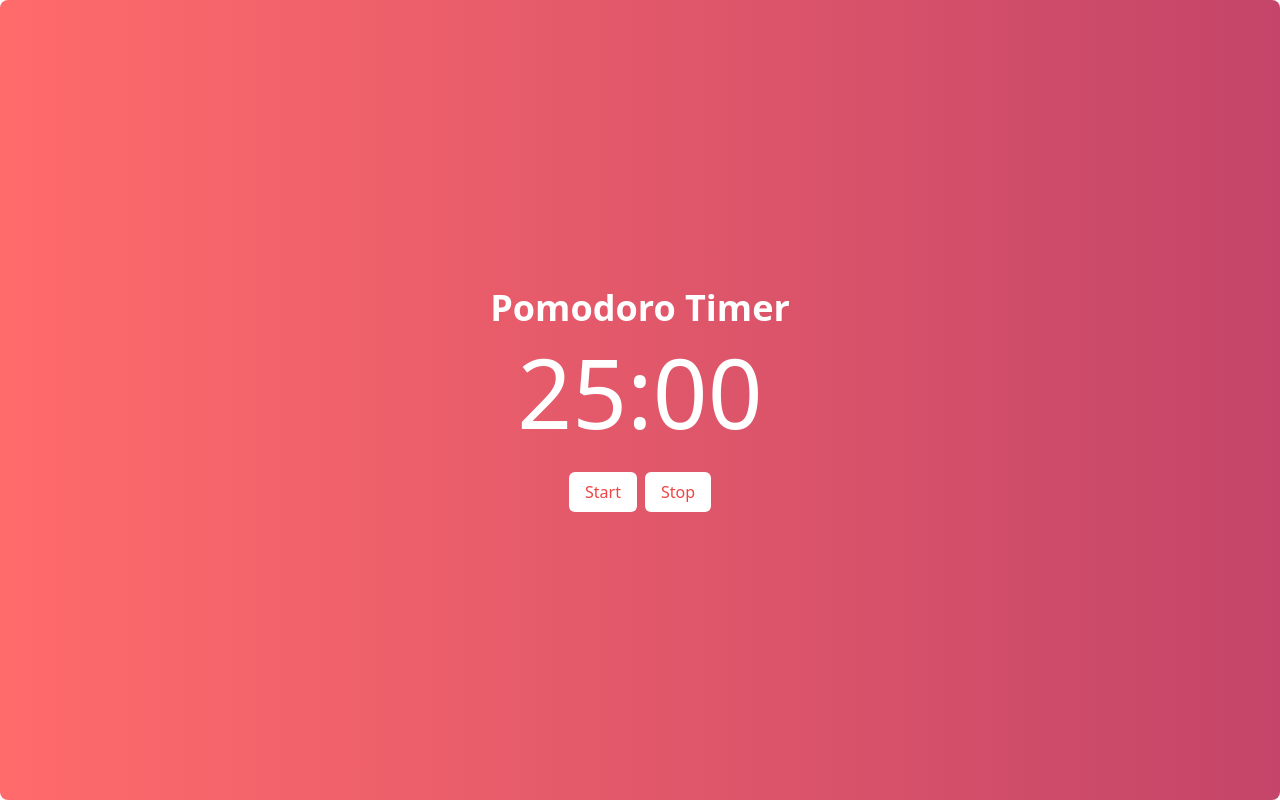
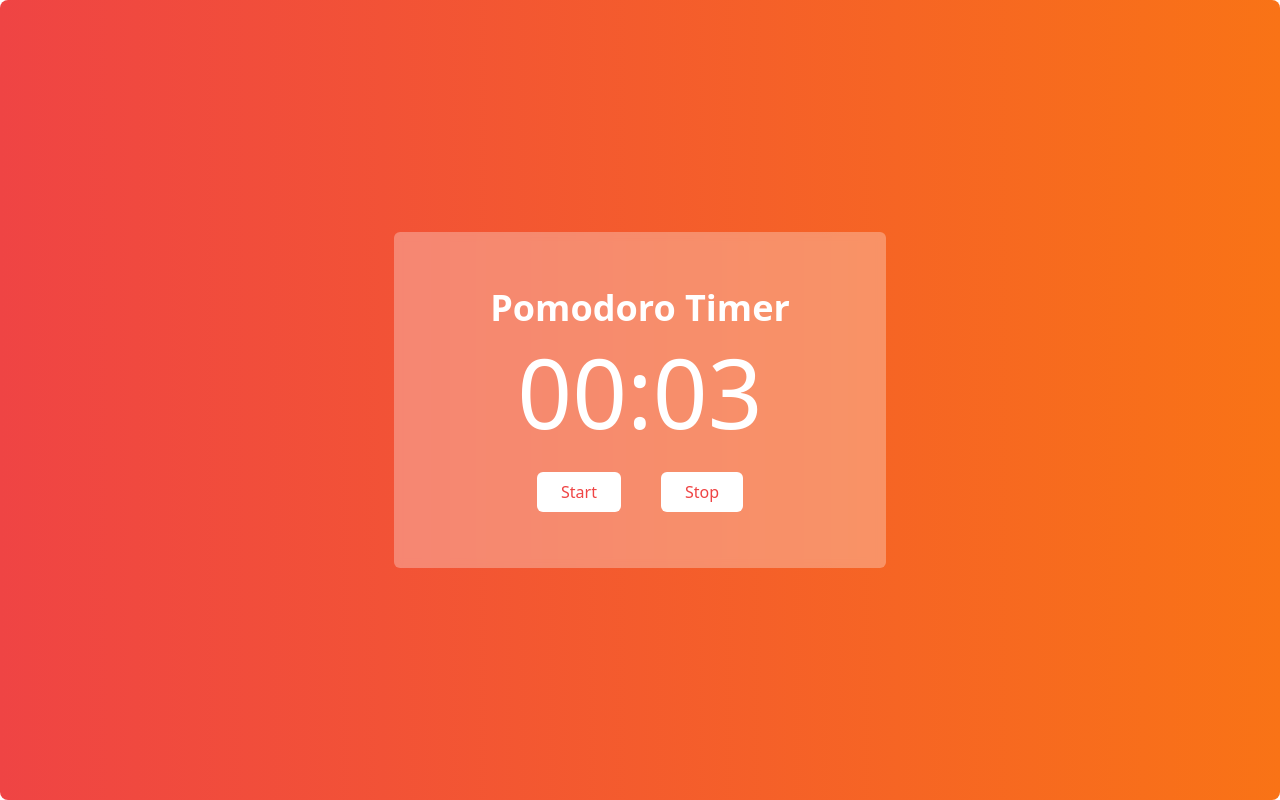
Before and after one commit to ktmage/pomo-roulette, a React (Vite) app: page / in a window 1280 px wide. Built offline with nearby package versions, Linux system fonts and the light colour scheme.

Commit message:
[update] : 作業時間と休憩時間の概念を追加。

```diff
--- a/src/App.tsx
+++ b/src/App.tsx
@@ -1,35 +1,49 @@
 import { useState, useEffect } from 'react';
 
 const PomodoroTimer = () => {
+    // const WorkTime = 25 * 60;
+    const WorkTime = 0.05 * 60;
+    // const BreakTime = 5 * 60;
+    const BreakTime = 0.05 * 60;
+
     // タイマーの残り時間を管理するstate
-    const [timeLeft, setTimeLeft] = useState<number>(25 * 60);
+    const [timeLeft, setTimeLeft] = useState<number>(WorkTime);
 
     // タイマーが動いているかどうかを管理するstate
     const [isRunning, setIsRunning] = useState<boolean>(false);
 
+    // 作業中かどうかを管理するstate
+    const [isWorking, setIsWorking] = useState<boolean>(true);
+
     useEffect(() => {
-        // intervalを保持する変数
-        let interval: number | undefined;
+        // intervalのIDを保持する変数
+        let interval_id: number | undefined;
 
         // もしタイマーが動いていて、かつ時間が残っている場合
         if (isRunning && timeLeft > 0) {
             // 1秒ごとにtimeLeftを処理をセットする
-            interval = setInterval(() => {
+            interval_id = setInterval(() => {
                 setTimeLeft((timeLeft: number) => timeLeft - 1);
             }, 1000);
 
         // 残り時間が0の場合
         } else if (timeLeft === 0) {
             // タイマーを止めて、残り時間をリセットする
-            clearInterval(interval);
-            setTimeLeft(1 * 60);
+            clearInterval(interval_id);
             setIsRunning(false);
+            if (isWorking) {
+                setTimeLeft(BreakTime);
+            }
+            else {
+                setTimeLeft(WorkTime);
+            }
+            setIsWorking((isWorking) => !isWorking);
         }
 
         // クリーンアップ時にintervalをクリアする
         return () => {
-            if (interval) {
-                clearInterval(interval);
+            if (interval_id) {
+                clearInterval(interval_id);
             }
         };
 
@@ -52,26 +66,28 @@ const PomodoroTimer = () => {
 
     return (
         <div
-            className="text-white p-8 rounded-lg flex flex-col items-center justify-center min-h-screen min-w-full"
-            style={{ background: 'linear-gradient(to right, #ff6b6b, #c44569)' }}
+            className={`text-white p-8 rounded-lg flex flex-col items-center justify-center min-h-screen min-w-full transition-all duration-500 ${isWorking ? 'bg-gradient-to-r from-red-500 to-orange-500' : 'bg-gradient-to-r from-emerald-400 to-cyan-400'}`}
+            // style={{ background: 'linear-gradient(to right, #ff6b6b, #c44569)' }}
         >
+            <div className='flex flex-col items-center justify-center backdrop-blur-sm bg-white/30 px-24 py-14 rounded-md'>
                 <h1 className="text-4xl font-bold mb-4">Pomodoro Timer</h1>
                 <div className="text-8xl mb-8">{formatTime()}</div>
-            <div>
+                <div className='space-x-8'>
                     <button
-                    className="bg-white text-red-500 px-4 py-2 rounded-md mr-2"
+                        className="bg-white text-red-500 px-6 py-2 rounded-md mr-2"
                         onClick={handleStart}
                     >
                         Start
                     </button>
                     <button
-                    className="bg-white text-red-500 px-4 py-2 rounded-md"
+                        className="bg-white text-red-500 px-6 py-2 rounded-md"
                         onClick={handleStop}
                     >
                         Stop
                     </button>
                 </div>
             </div>
+        </div>
     );
 };
 
```
Lines whose indentation alone changed are shown as unchanged.
